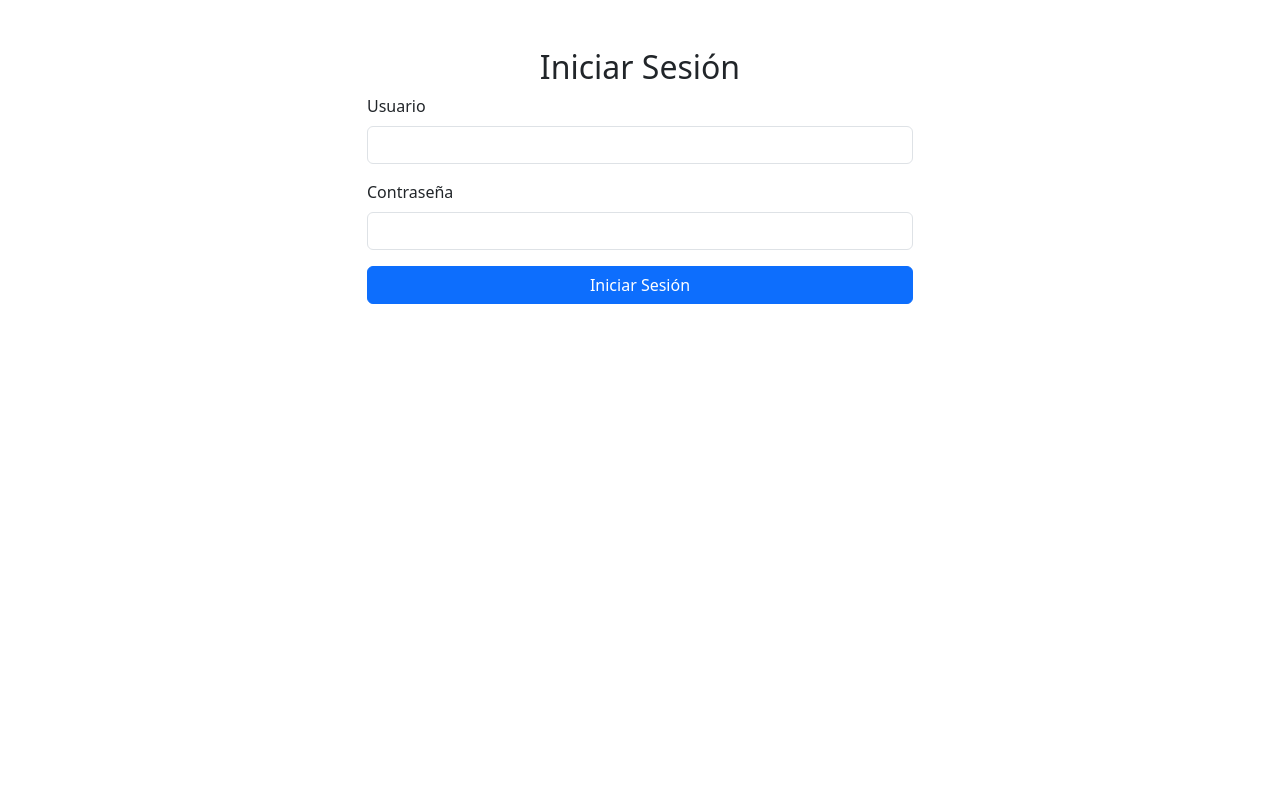
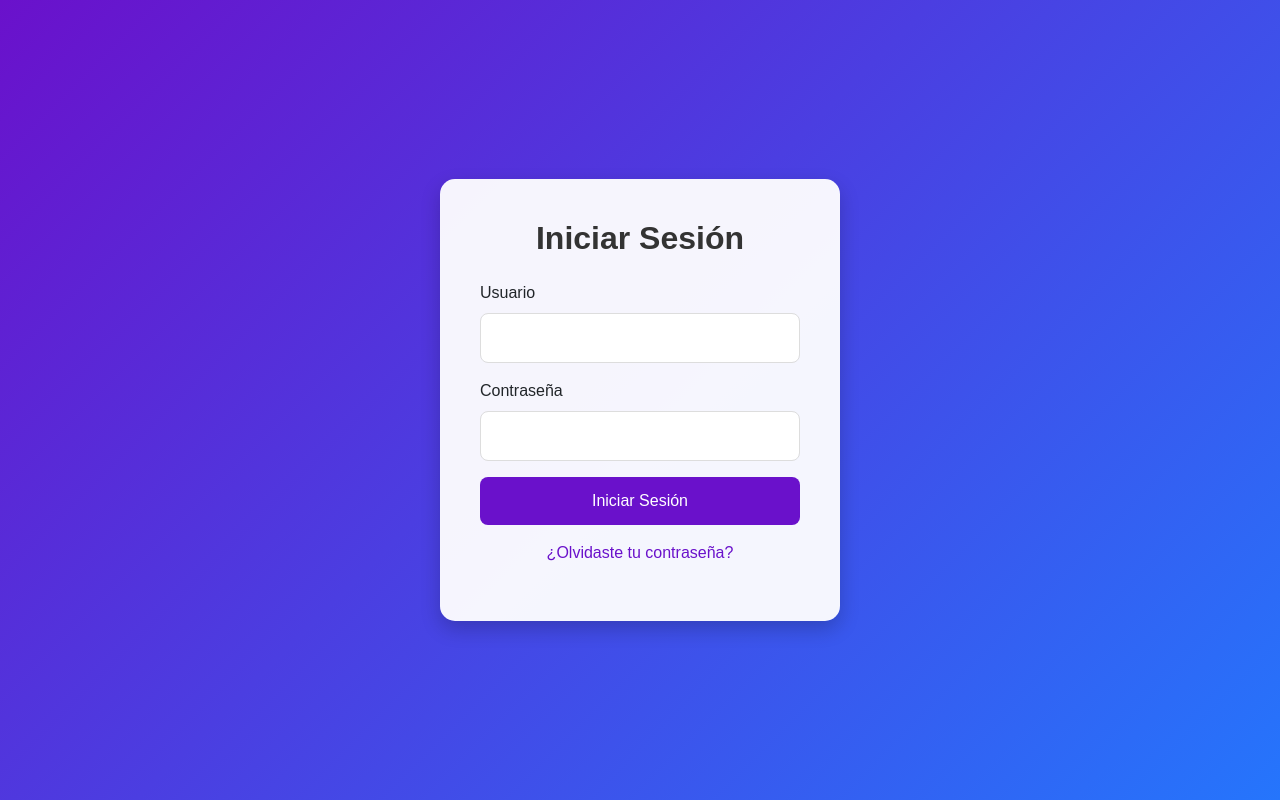
Before and after one commit to tomivalerio/mi_sistema, a Django app: page / in a window 1280 px wide. Run offline with Django 5.2, Linux system fonts and the light colour scheme.

Commit message:
Cambie la vista de login

```diff
--- a/clientes/templates/clientes/login.html
+++ b/clientes/templates/clientes/login.html
@@ -1,16 +1,102 @@
 <!DOCTYPE html>
 <html lang="es">
+
 <head>
     <meta charset="UTF-8">
     <meta name="viewport" content="width=device-width, initial-scale=1.0">
     <title>Iniciar Sesión</title>
     <link href="https://cdn.jsdelivr.net/npm/bootstrap@5.3.0/dist/css/bootstrap.min.css" rel="stylesheet">
+    <style>
+        body {
+            background: linear-gradient(135deg, #6a11cb, #2575fc); /* Fondo degradado */
+            display: flex;
+            justify-content: center;
+            align-items: center;
+            height: 100vh;
+            margin: 0;
+            font-family: Arial, sans-serif;
+        }
+
+        .login-container {
+            background: rgba(255, 255, 255, 0.95); /* Fondo blanco con transparencia */
+            padding: 2.5rem;
+            border-radius: 15px;
+            box-shadow: 0 8px 20px rgba(0, 0, 0, 0.2); /* Sombra más pronunciada */
+            max-width: 400px;
+            width: 100%;
+            transition: transform 0.3s ease, box-shadow 0.3s ease;
+        }
+
+        .login-container:hover {
+            transform: translateY(-5px); /* Efecto de elevación al pasar el mouse */
+            box-shadow: 0 12px 25px rgba(0, 0, 0, 0.3);
+        }
+
+        .login-container h2 {
+            text-align: center;
+            margin-bottom: 1.5rem;
+            color: #333;
+            font-weight: 600;
+        }
+
+        .form-control {
+            border-radius: 8px;
+            padding: 12px;
+            border: 1px solid #ddd;
+            transition: border-color 0.3s ease, box-shadow 0.3s ease;
+        }
+
+        .form-control:focus {
+            border-color: #6a11cb;
+            box-shadow: 0 0 8px rgba(106, 17, 203, 0.3);
+        }
+
+        .btn-primary {
+            width: 100%;
+            padding: 12px;
+            border-radius: 8px;
+            font-size: 1rem;
+            background-color: #6a11cb; /* Color morado */
+            border: none;
+            transition: background-color 0.3s ease;
+        }
+
+        .btn-primary:hover {
+            background-color: #2575fc; /* Color azul al pasar el mouse */
+        }
+
+        .alert {
+            margin-top: 1rem;
+            border-radius: 8px;
+        }
+
+        .text-center {
+            text-align: center;
+        }
+
+        .mt-3 {
+            margin-top: 1rem;
+        }
+
+        .mb-3 {
+            margin-bottom: 1rem;
+        }
+
+        a {
+            color: #6a11cb;
+            text-decoration: none;
+            transition: color 0.3s ease;
+        }
+
+        a:hover {
+            color: #2575fc;
+        }
+    </style>
 </head>
+
 <body>
-    <div class="container mt-5">
-        <div class="row justify-content-center">
-            <div class="col-md-6">
-                <h2 class="text-center">Iniciar Sesión</h2>
+    <div class="login-container">
+        <h2>Iniciar Sesión</h2>
         <form method="post">
             {% csrf_token %}
             <div class="mb-3">
@@ -21,15 +107,19 @@
                 <label for="password" class="form-label">Contraseña</label>
                 <input type="password" class="form-control" id="password" name="password" required>
             </div>
-                    <button type="submit" class="btn btn-primary w-100">Iniciar Sesión</button>
+            <button type="submit" class="btn btn-primary">Iniciar Sesión</button>
         </form>
         {% if messages %}
         {% for message in messages %}
         <div class="alert alert-danger mt-3">{{ message }}</div>
         {% endfor %}
         {% endif %}
+        <div class="text-center mt-3">
+            <p><a href="#">¿Olvidaste tu contraseña?</a></p>
         </div>
     </div>
-    </div>
+
+    <script src="https://cdn.jsdelivr.net/npm/bootstrap@5.3.0/dist/js/bootstrap.bundle.min.js"></script>
 </body>
+
 </html>
```
Also changed, not shown: clientes/templates/clientes/movimientos_cliente.html (+3 -15 lines). Lines whose indentation alone changed are shown as unchanged.
